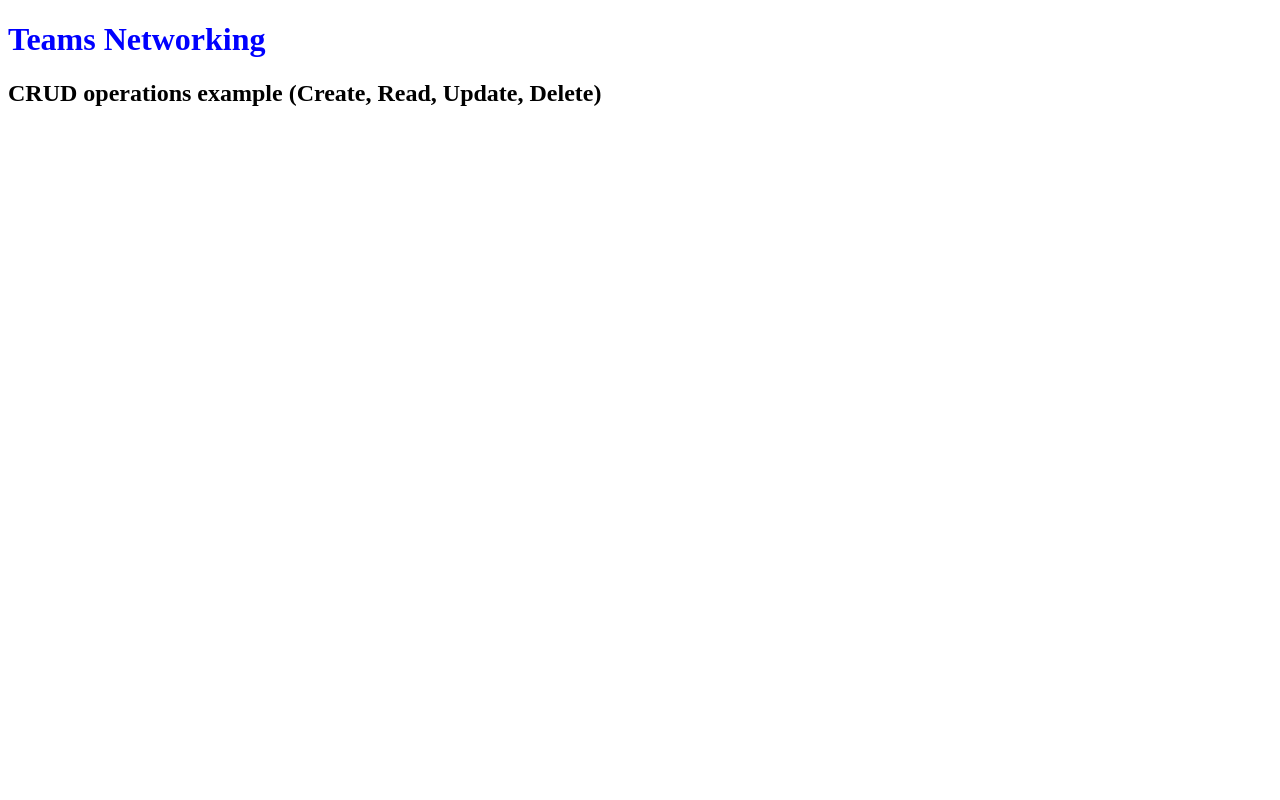
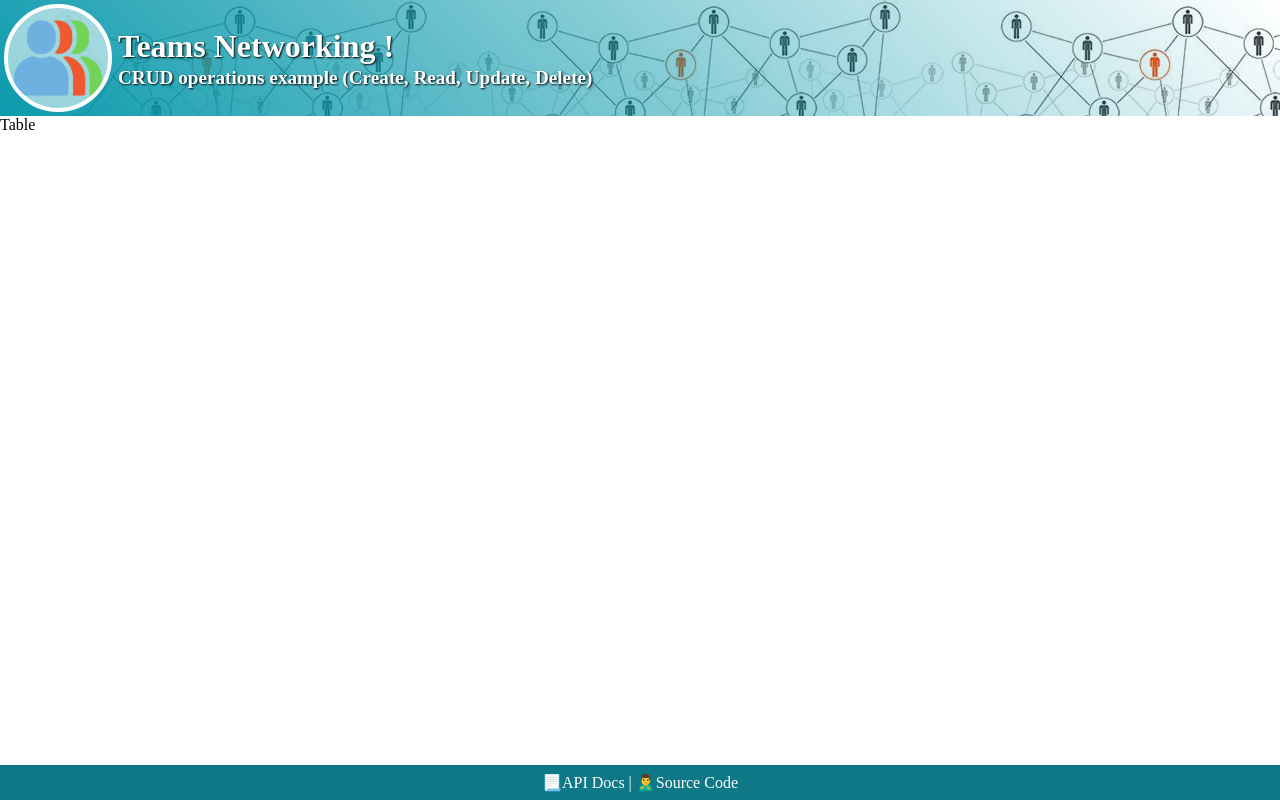
Before and after one commit to ncosmin99/teams-networking, a website built with webpack: page src/index.html in a window 1280 px wide. Built offline with nearby package versions, Linux system fonts and the light colour scheme.

Commit message:
main layout

```diff
--- a/src/index.html
+++ b/src/index.html
@@ -6,7 +6,18 @@
     <title>Teams Networking</title>
   </head>
   <body>
-    <h1>Teams Networking</h1>
-    <h2>CRUD operations example (Create, Read, Update, Delete)</h2>
+    <header>
+      <div id="header-wrapper">
+        <img src="images/network-team-icon.png" alt="" width="100" height="100" />
+        <div>
+          <h1>Teams Networking !</h1>
+          <h2>CRUD operations example (Create, Read, Update, Delete)</h2>
+        </div>
+      </div>
+    </header>
+
+    <section>Table</section>
+
+    <footer>📃API Docs | 🙎‍♂️Source Code</footer>
   </body>
 </html>
--- a/src/style.css
+++ b/src/style.css
@@ -1,3 +1,50 @@
+html {
+  height: 100%;
+}
+
+body {
+  display: flex;
+  flex-direction: column;
+  min-height: 100%;
+  margin: 0;
+}
+body > section {
+  flex: 1;
+}
+
+header {
+  background-image: url(images/th.png);
+  text-shadow: 1px 1px 2px #000000;
+}
+
+#header-wrapper {
+  display: flex;
+  flex-direction: row;
+  align-items: center;
+  background: linear-gradient(45deg, #0798abfa, transparent);
+}
+
+header img {
+  border: 4px solid white;
+  border-radius: 50%;
+  background-color: #ffffff90;
+  margin: 4px;
+}
+
 h1 {
-  color: blue;
+  margin: 2px;
+  color: white;
 }
+
+h2 {
+  margin: 2px;
+  font-size: 1.2em;
+  color: white;
+}
+
+footer {
+  background-color: rgb(14, 120, 134);
+  color: white;
+  text-align: center;
+  padding: 8px;
+}
```
Also changed, not shown: src/images/network-team-icon.png (added), src/images/th.png (added).
